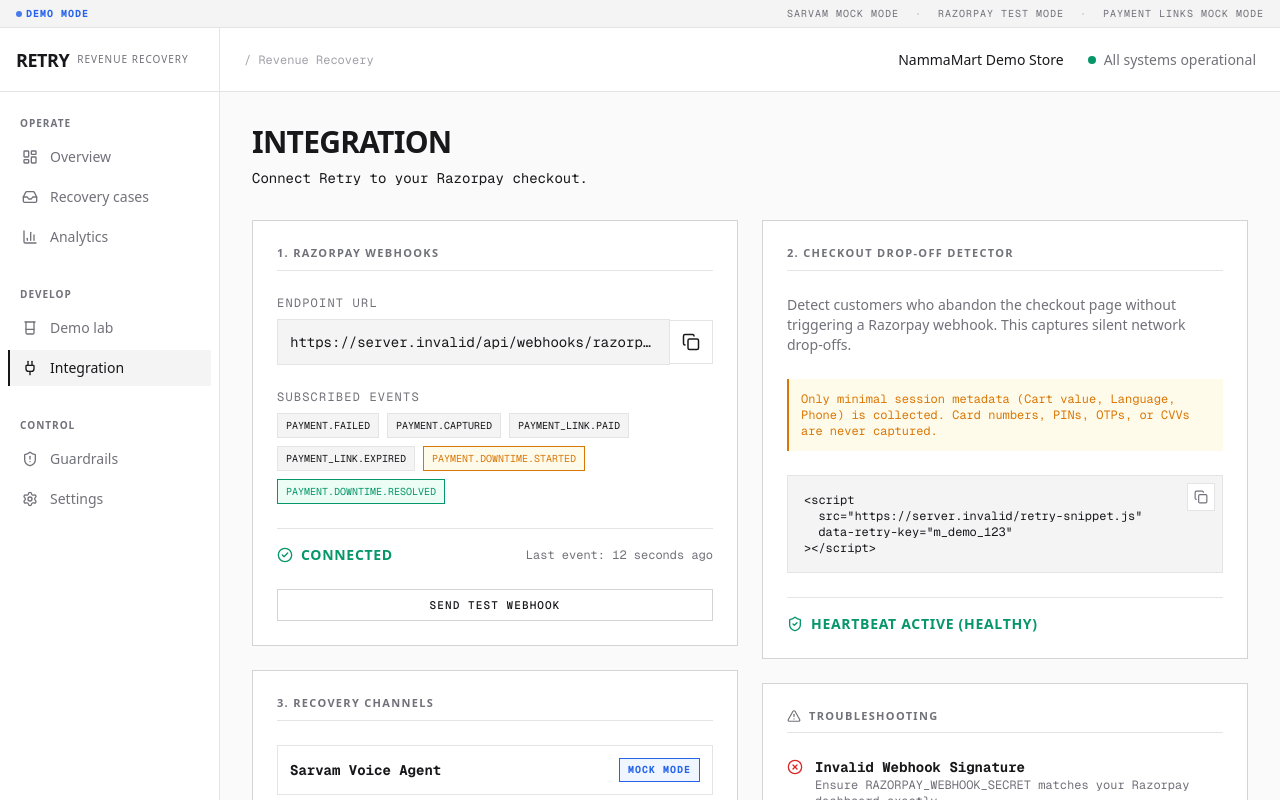
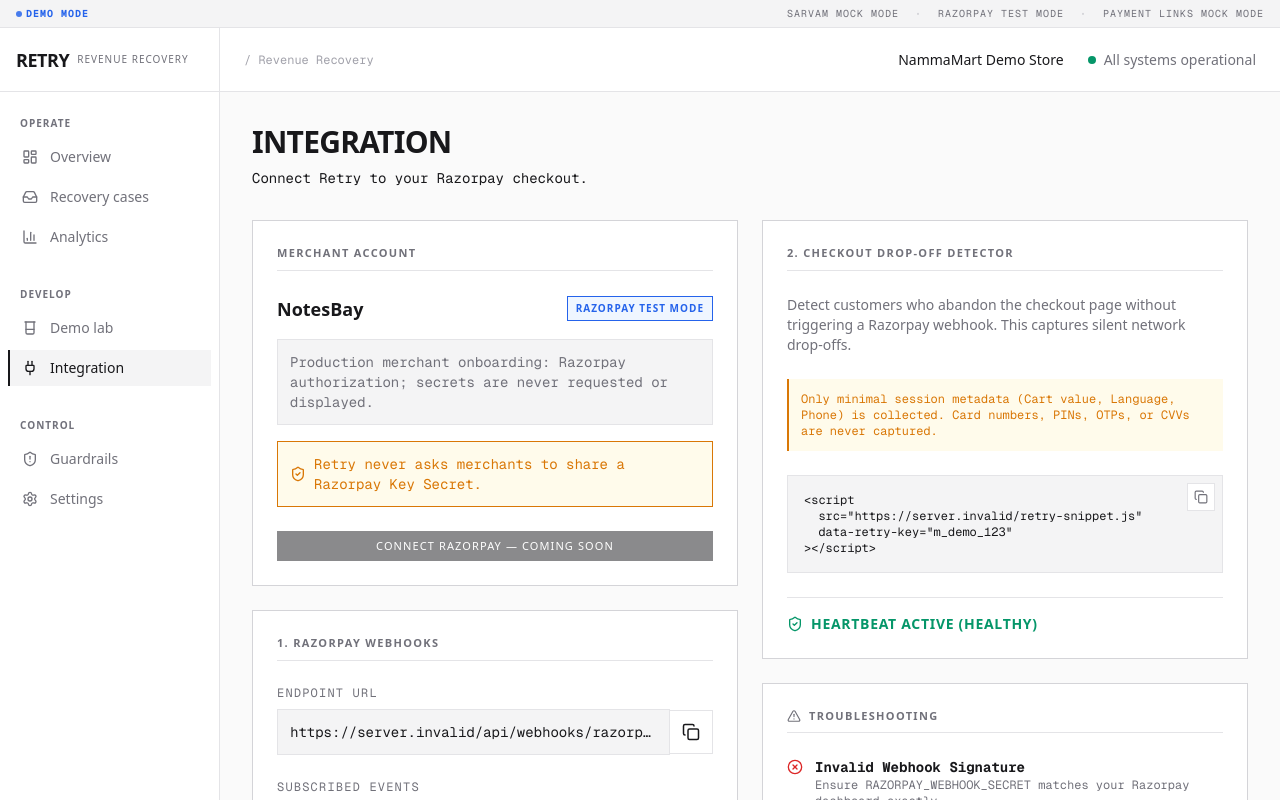
Before and after one commit to hemanthreddykoduru/Retry, a Next.js app: page /integration in a window 1280 px wide. Shown: the top 800 px of the page. Built offline with nearby package versions, Linux system fonts and the light colour scheme; no server answers; the database is empty.

Commit message:
feat: enforce security onboarding guidelines on integration page

```diff
--- a/app/(dashboard)/integration/client.tsx
+++ b/app/(dashboard)/integration/client.tsx
@@ -21,8 +21,31 @@
 
       <div className="grid grid-cols-1 lg:grid-cols-2 gap-6">
         <div className="flex flex-col gap-6">
+          {/* Merchant Connection */}
+          <div className="sharp-card p-6 border-l-4 border-l-active">
+            <h2 className="text-[11px] font-bold tracking-[0.12em] uppercase text-text-secondary mb-6 border-b border-border pb-2">
+              Merchant Account
+            </h2>
+            <div className="flex flex-col gap-4">
+              <div className="flex justify-between items-center">
+                <span className="font-bold text-lg">NotesBay</span>
+                <span className="bg-active-bg border border-active text-active px-2 py-1 text-[10px] uppercase tracking-widest font-bold">RAZORPAY TEST MODE</span>
+              </div>
+              <div className="bg-neutral-bg border border-border p-3 text-sm text-text-secondary font-mono">
+                Production merchant onboarding: Razorpay authorization; secrets are never requested or displayed.
+              </div>
+              <div className="bg-waiting-bg border border-waiting p-3 text-sm text-waiting font-mono flex items-center gap-2">
+                <ShieldCheck size={16} className="shrink-0" />
+                Retry never asks merchants to share a Razorpay Key Secret.
+              </div>
+              <button disabled className="btn-primary opacity-50 cursor-not-allowed uppercase tracking-widest text-xs mt-2">
+                Connect Razorpay — Coming Soon
+              </button>
+            </div>
+          </div>
+
           {/* Razorpay Webhooks */}
-          <div className="sharp-card p-6 border-l-4 border-l-active">
+          <div className="sharp-card p-6">
             <h2 className="text-[11px] font-bold tracking-[0.12em] uppercase text-text-secondary mb-6 border-b border-border pb-2">
               1. Razorpay Webhooks
             </h2>
```
